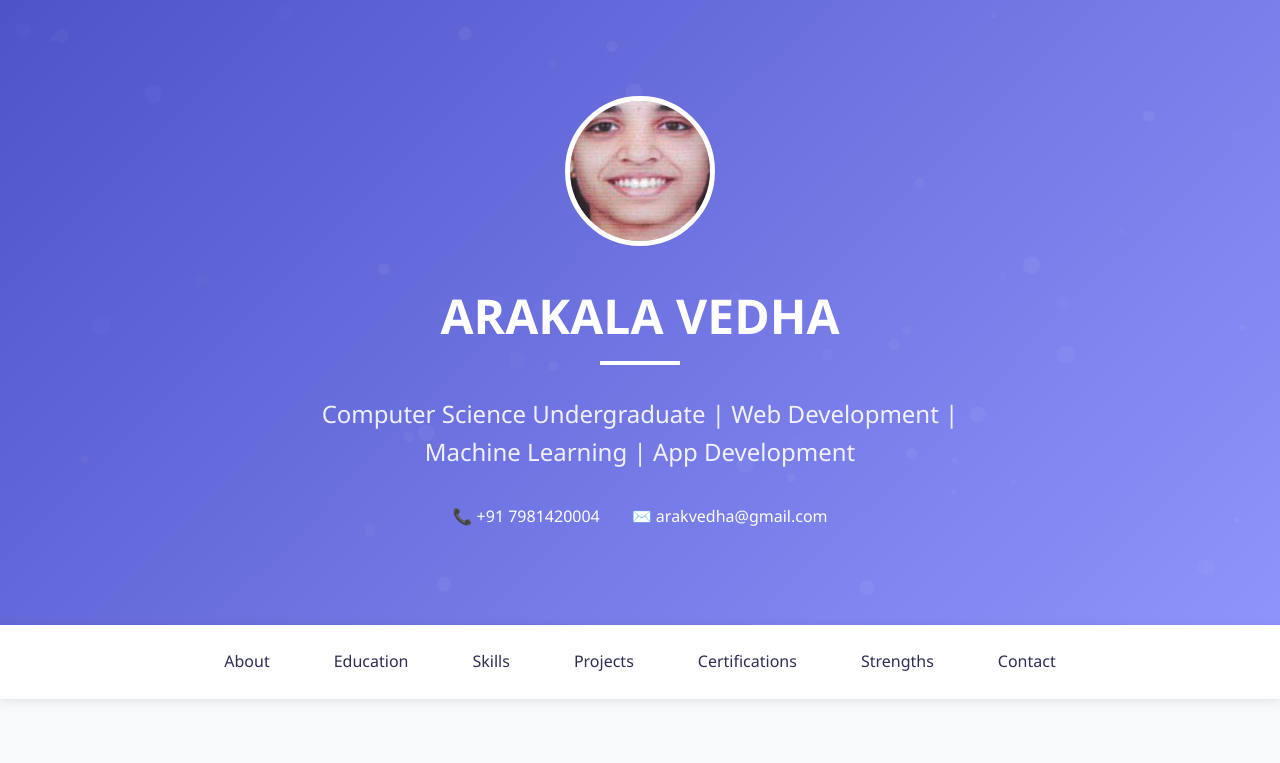
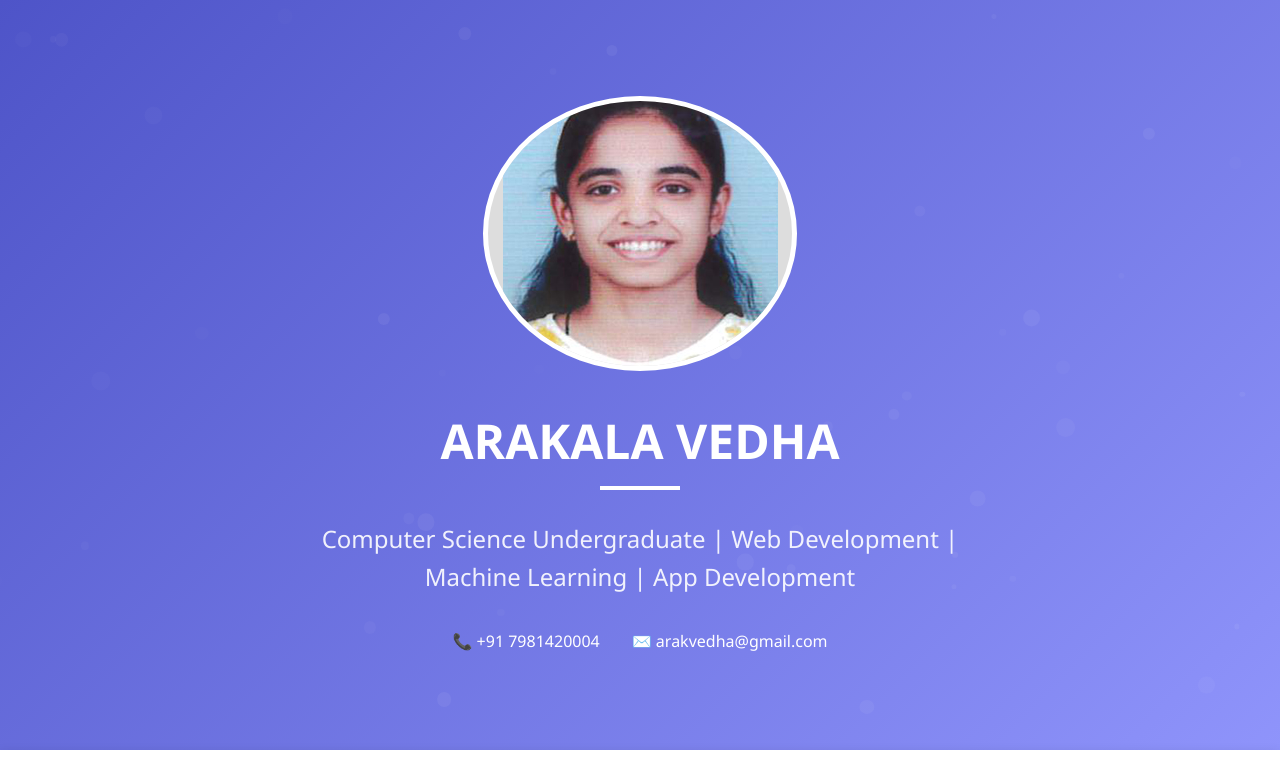
Before and after one commit to vedha07/portfolio, a plain HTML site: page index.html in a window 1280 px wide. Shown: the top 763 px of the page. Drawn offline with Linux system fonts and the light colour scheme.

Commit message:
Update index.html

```diff
--- a/index.html
+++ b/index.html
@@ -56,8 +56,8 @@
         }
 
         .profile-pic {
-            width: 150px;
-            height: 150px;
+            width: 314px;
+            height: 275px;
             border-radius: 50%;
             border: 5px solid white;
             margin-bottom: 1rem;
@@ -362,7 +362,7 @@
         }
 
         .project-img {
-            height: 200px;
+            height: 684px;
             background-color: #ddd;
             display: flex;
             align-items: center;
```
